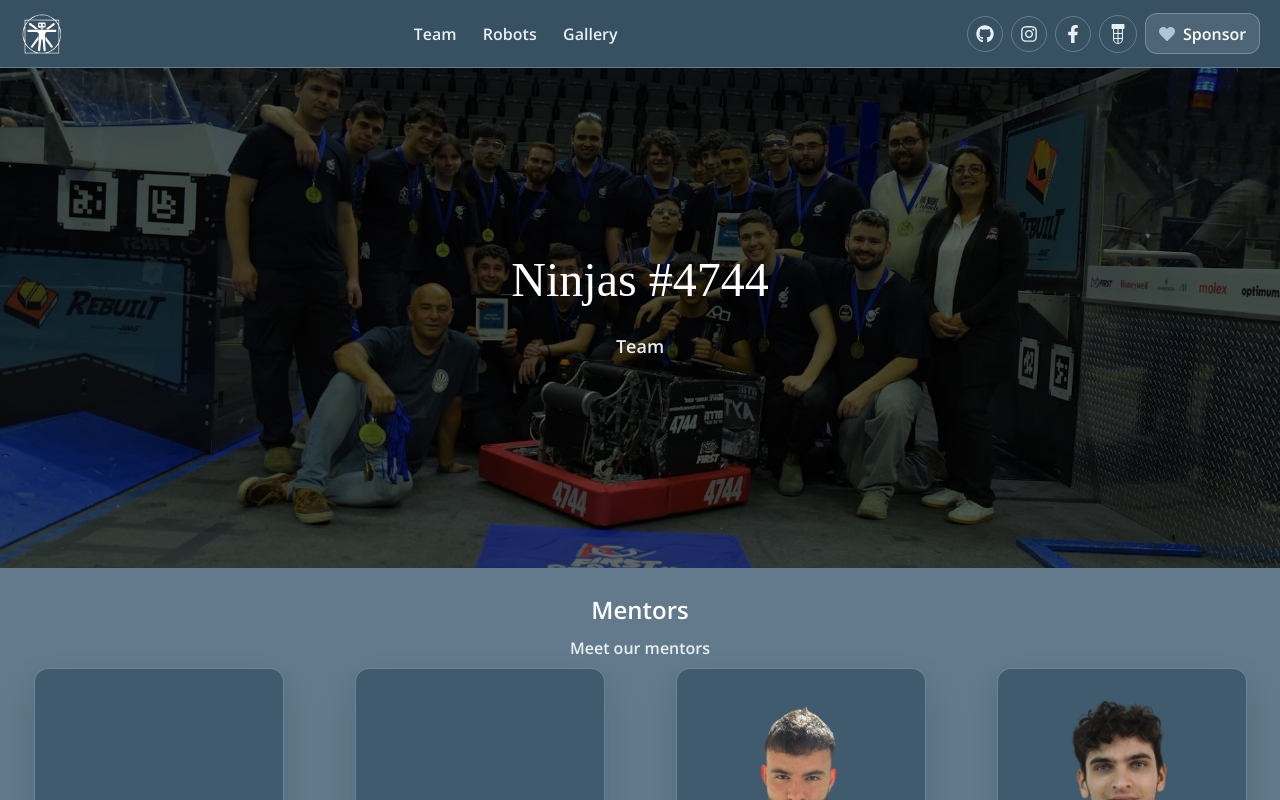
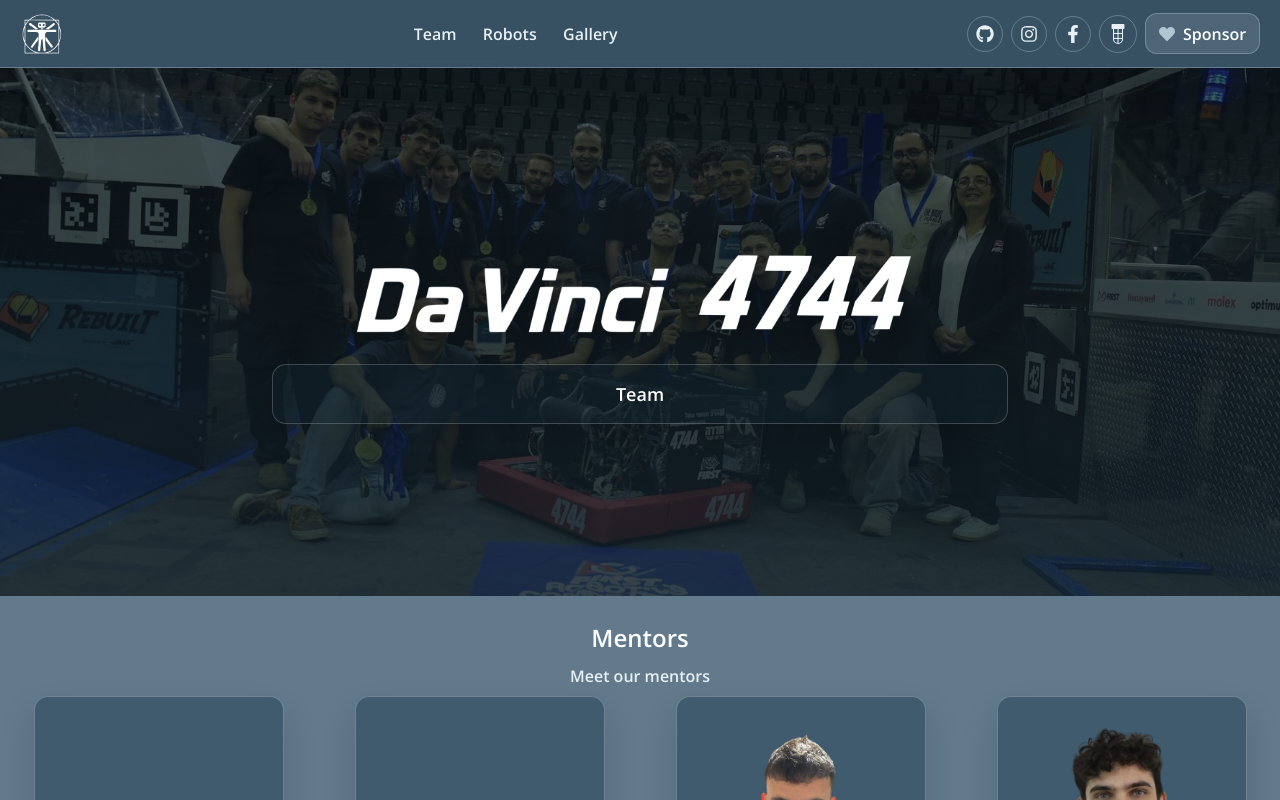
Before and after one commit to Ninjas4744-Organization/Team-Website, a Next.js app: page /team in a window 1280 px wide. Shown: the top 800 px of the page. Built offline with nearby package versions, Linux system fonts and the light colour scheme.

Commit message:
feat: use Da Vinci wordmark in hero sections

```diff
--- a/app/page.tsx
+++ b/app/page.tsx
@@ -2,6 +2,8 @@
 
 import Image from "next/image";
 import React from "react";
+
+import DaVinciHeroTitle from "@/public/assets/DaVinciHeroTitleOneLine.png";
 
 import Carousel from "@/components/ui/Carousel";
 import CarouselCard from "@/components/ui/CarouselCard";
@@ -67,7 +69,7 @@ const Home: React.FC = () => {
 					"/assets/robots/Turbo.webp",
 					"/assets/robots/Peck.webp",
 				]}
-				title="Ninjas #4744"
+				title={<Image alt="Da Vinci 4744" className="_wordmark" priority src={DaVinciHeroTitle} />}
 				subtitle="We're the robotics team of Amal Hadera high school since 2013.<br/>
 					We're a passionate robotics team competing in FIRST. With creativity, innovation, and teamwork, we build more than robots – we build future leaders." />
 			<TeamHighlights/>
--- a/app/team/page.tsx
+++ b/app/team/page.tsx
@@ -1,7 +1,7 @@
 /**
  * Page Component
  *
- * This component represents the main page for the Ninjas #4744 team. It displays
+ * This component represents the main page for the Da Vinci 4744 team. It displays
  * a hero section with the team’s picture and titles, followed by sections for Mentors
  * and Team Leads.
  *
@@ -13,6 +13,7 @@
 
 "use client";
 
+import Image from "next/image";
 import { useRouter } from "next/navigation";
 
 // Leads
@@ -30,6 +31,7 @@ import styled from "styled-components";
 import {Hero} from "@/components/ui/Hero";
 import { getTeamEasterEgg } from "@/lib/teamEasterEggs";
 import {colors, fontSizes, mQuery} from "@/styles/vars";
+import DaVinciHeroTitle from "@/public/assets/DaVinciHeroTitleOneLine.png";
 
 const TeamPageContainer = styled.div`
 	max-width: 100%;
@@ -106,7 +108,7 @@ const TeamPage = () => {
 		<TeamPageContainer>
 			<Hero
 				images={['/assets/teamPicture2026.webp']}
-				title="Ninjas #4744"
+				title={<Image alt="Da Vinci 4744" className="_wordmark" priority src={DaVinciHeroTitle} />}
 				subtitle="Team" />
 			<div className="_section">
 				<div className="_titles">
--- a/components/ui/Hero.tsx
+++ b/components/ui/Hero.tsx
@@ -1,12 +1,12 @@
 'use client';
 
 import styled, { keyframes } from 'styled-components';
-import {FC, useEffect, useState} from 'react';
+import {FC, ReactNode, useEffect, useState} from 'react';
 import {colors, fontSizes, mQuery} from "@/styles/vars";
 
 type HeroProps = {
 	images: string[];
-	title: string;
+	title: ReactNode;
 	subtitle: string;
 };
 
@@ -17,13 +17,14 @@ const fade = keyframes`
 
 const Wrapper = styled.section`
 	position: relative;
-	min-height: 500px;
+	min-height: clamp(31rem, 66vh, 42rem);
 	color: ${colors.text.primary};
 	text-align: center;
 	display: flex;
 	align-items: center;
 	justify-content: center;
 	overflow: hidden;
+	background: ${colors.accent_background};
 `;
 
 const BackgroundImage = styled.div<{ image: string }>`
@@ -31,34 +32,62 @@ const BackgroundImage = styled.div<{ image: string }>`
 	inset: 0;
 	background: ${({ image }) => `url(${image})`} center center / cover no-repeat;
 	z-index: 0;
-	filter: brightness(0.4);
+	filter: brightness(0.5) saturate(0.8);
+	transform: scale(1.015);
 	animation: ${fade} 1s ease-in-out;
 	transition: background-image 1s ease-in-out;
+`;
+
+const Overlay = styled.div`
+	position: absolute;
+	inset: 0;
+	z-index: 0;
+	background:
+		linear-gradient(180deg, rgba(17, 31, 40, 0.32), ${colors.overlay}),
+		radial-gradient(circle at 50% 34%, rgba(98, 122, 139, 0.08), transparent 58%);
 `;
 
 const Content = styled.div`
   position: relative;
   z-index: 1;
-  max-width: 800px;
+	max-width: 900px;
+	padding: 2rem 1.25rem;
+	animation: ${fade} 500ms 100ms both ease-out;
 `;
 
 const Title = styled.h1`
-  font-family: Chopsic;
+	font-family: "Avenir Next", "Segoe UI", sans-serif;
   font-size: ${fontSizes.huge};
-  font-weight: normal;
-  font-style: normal;
+  font-weight: 800;
+  letter-spacing: -0.03em;
   margin-bottom: 1rem;
+	text-shadow: 0 0.2rem 1.6rem rgba(0, 0, 0, 0.36);
 
   @media (max-width: 768px) {
     font-size: ${fontSizes.super};
   }
+
+	> ._wordmark {
+		display: block;
+		width: min(100%, 36rem);
+		height: auto;
+		margin: 0 auto;
+		filter: drop-shadow(0 0.8rem 1.4rem rgba(0, 0, 0, 0.36));
+	}
 `;
 
 const Subtitle = styled.p`
 	font-size: ${fontSizes.large};
-	margin-bottom: 2rem;
+	margin: 0 auto;
+	max-width: 46rem;
+	padding: 0.9rem 1.15rem;
+	border: 1px solid rgba(255, 255, 255, 0.2);
+	border-radius: 14px;
+	background: rgba(20, 37, 48, 0.38);
+	box-shadow: 0 0.75rem 2rem rgba(0, 0, 0, 0.12);
 	line-height: 1.6;
-	color: ${colors.text.secondary};
+	color: ${colors.text.primary};
+	font-weight: 600;
 
 	${mQuery.mobile} {
 		font-size: ${fontSizes.medium};
@@ -82,6 +111,7 @@ export const Hero: FC<HeroProps> = ({images, title, subtitle}) => {
 	return (
 		<Wrapper>
 			<BackgroundImage image={images[index]} />
+			<Overlay />
 			<Content>
 				<Title>{title}</Title>
 				<Subtitle dangerouslySetInnerHTML={{__html: subtitle}}/>
```
Also changed, not shown: public/assets/DaVinciHeroTitleOneLine.png (added).
